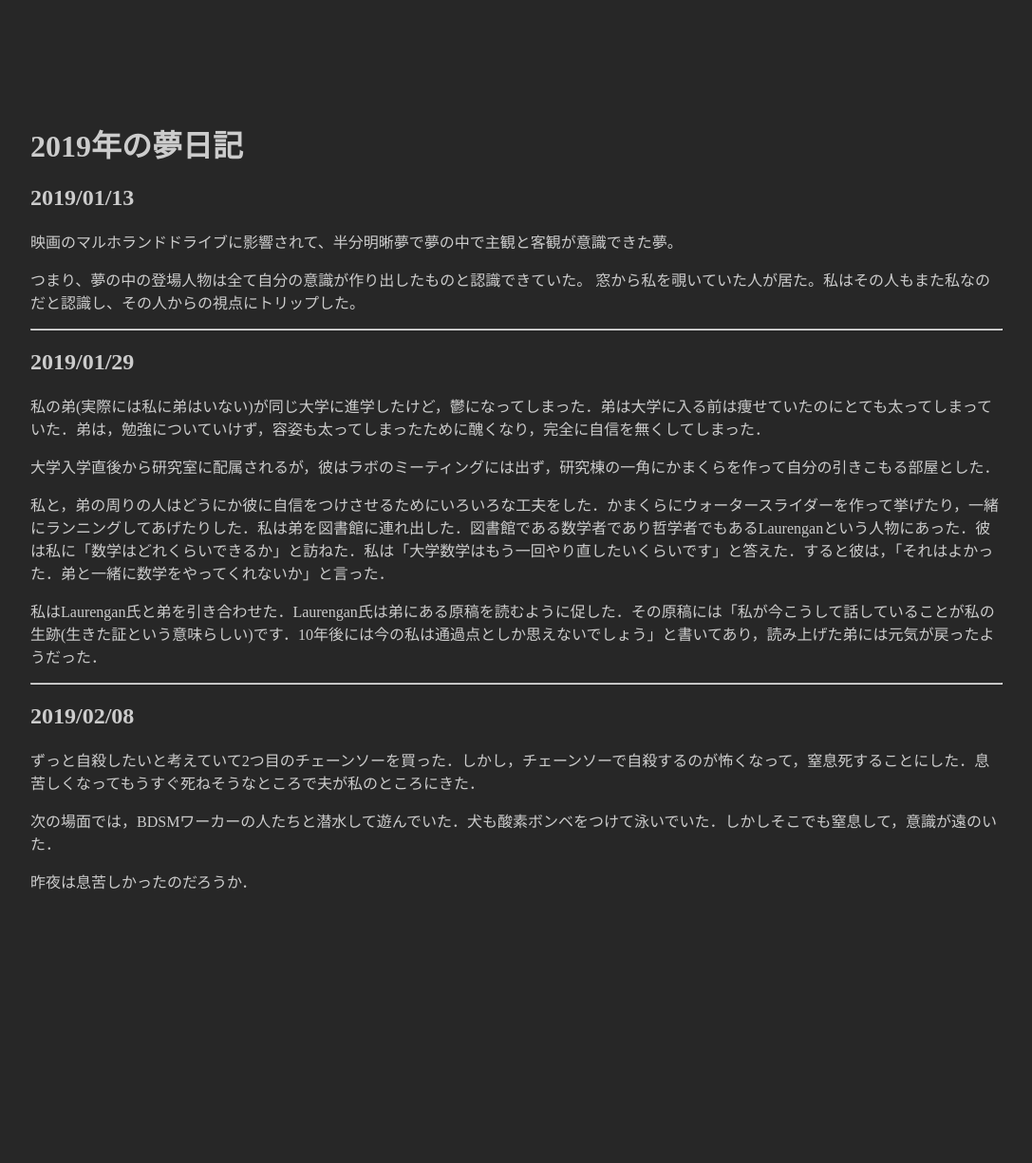
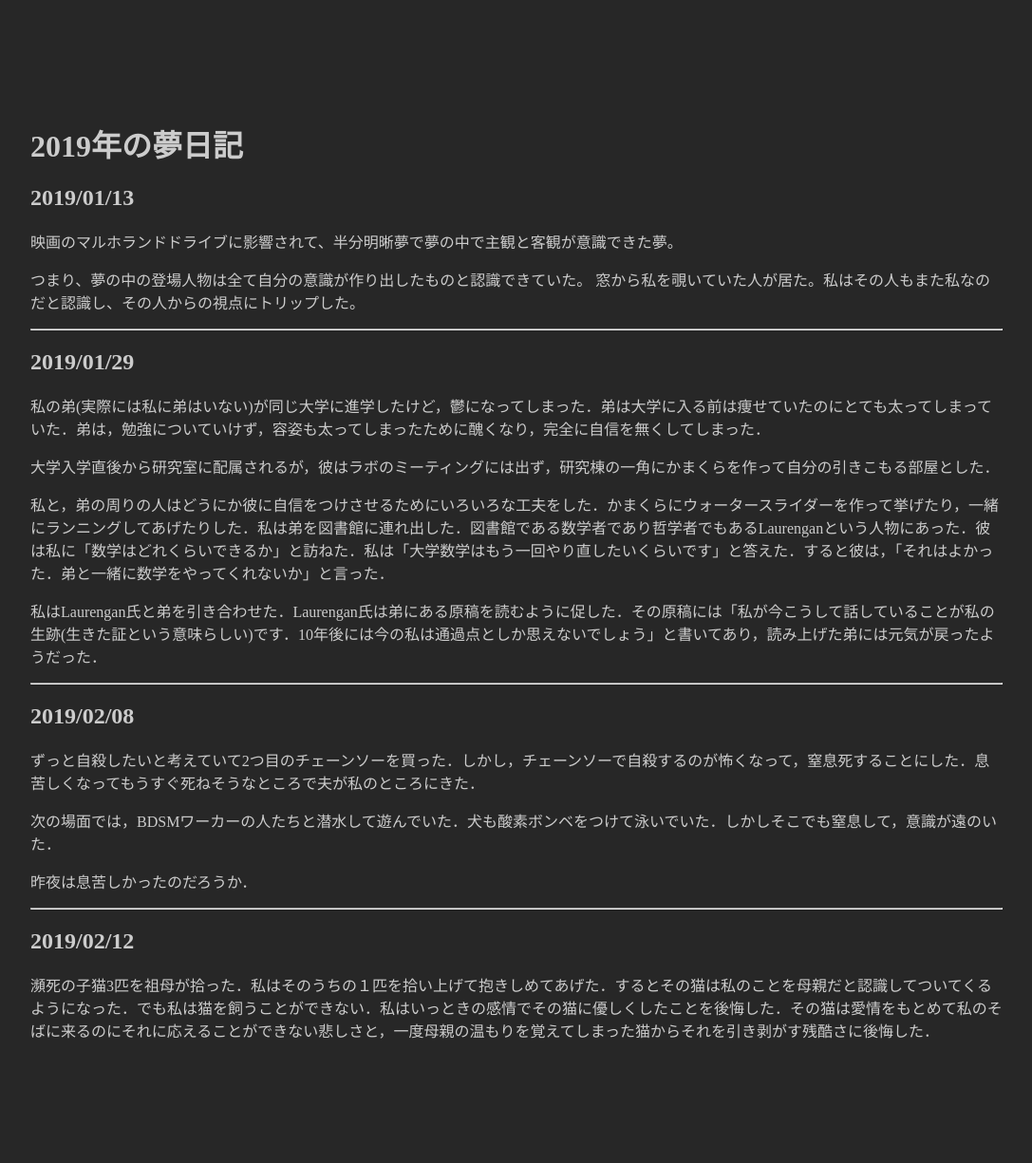
Before and after one commit to hihumi-riku/hihumi-riku.github.io, a Jekyll site: the page built from _posts/2019-01-25-dream_2019.md, in a window 1280 px wide. Shown: the whole page at 95% size, without its empty margins (96-1183 px from the left). Built offline with Jekyll 4.4.1, drawn with Linux system fonts in a browser that asks for light colours; before the commit the page ends 1068 px from its top, so only the background shows below that.

Commit message:
Added 02/12 dream diary

```diff
--- a/_posts/2019-01-25-dream_2019.md
+++ b/_posts/2019-01-25-dream_2019.md
@@ -39,3 +39,9 @@ title: 2019年の夢日記
 次の場面では，BDSMワーカーの人たちと潜水して遊んでいた．犬も酸素ボンベをつけて泳いでいた．しかしそこでも窒息して，意識が遠のいた．
 
 昨夜は息苦しかったのだろうか．
+
+---
+<a id="4"></a>
+<a href="#4"></a>
+## 2019/02/12
+瀕死の子猫3匹を祖母が拾った．私はそのうちの１匹を拾い上げて抱きしめてあげた．するとその猫は私のことを母親だと認識してついてくるようになった．でも私は猫を飼うことができない．私はいっときの感情でその猫に優しくしたことを後悔した．その猫は愛情をもとめて私のそばに来るのにそれに応えることができない悲しさと，一度母親の温もりを覚えてしまった猫からそれを引き剥がす残酷さに後悔した．
```
